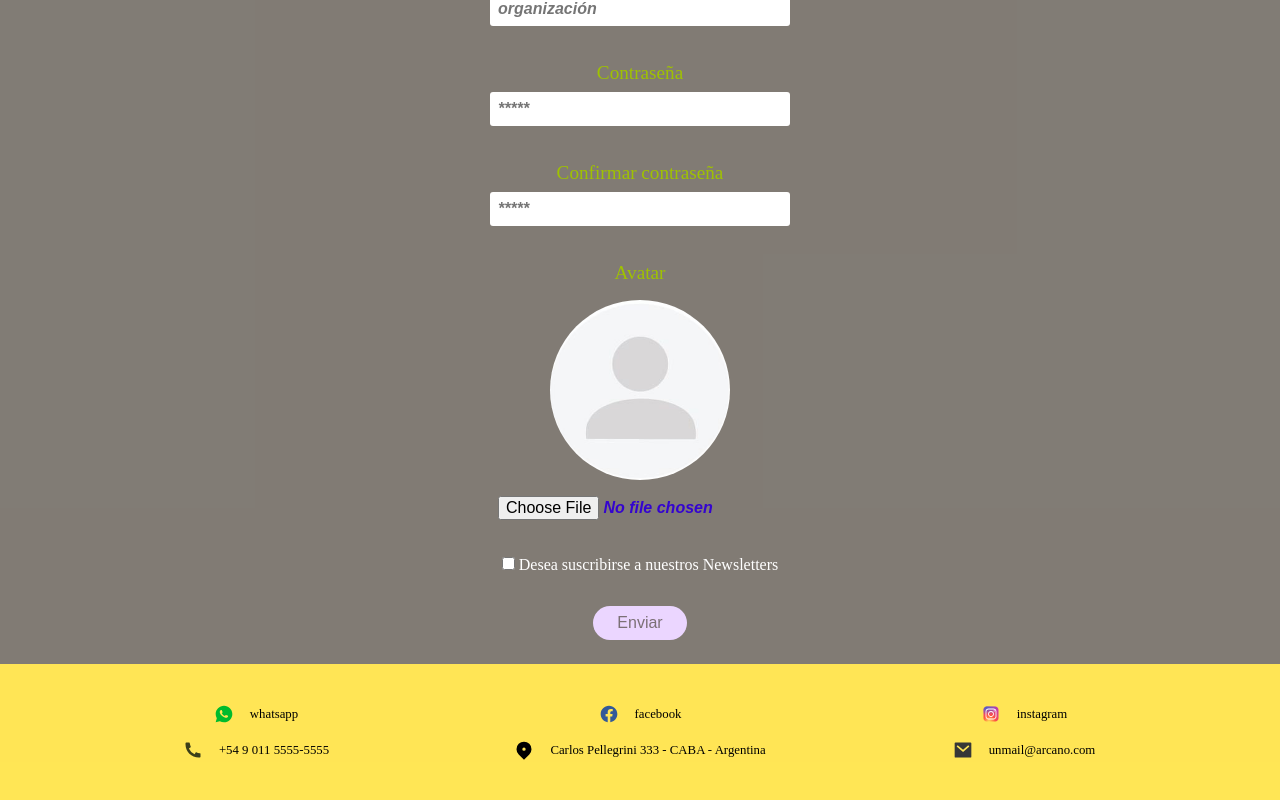
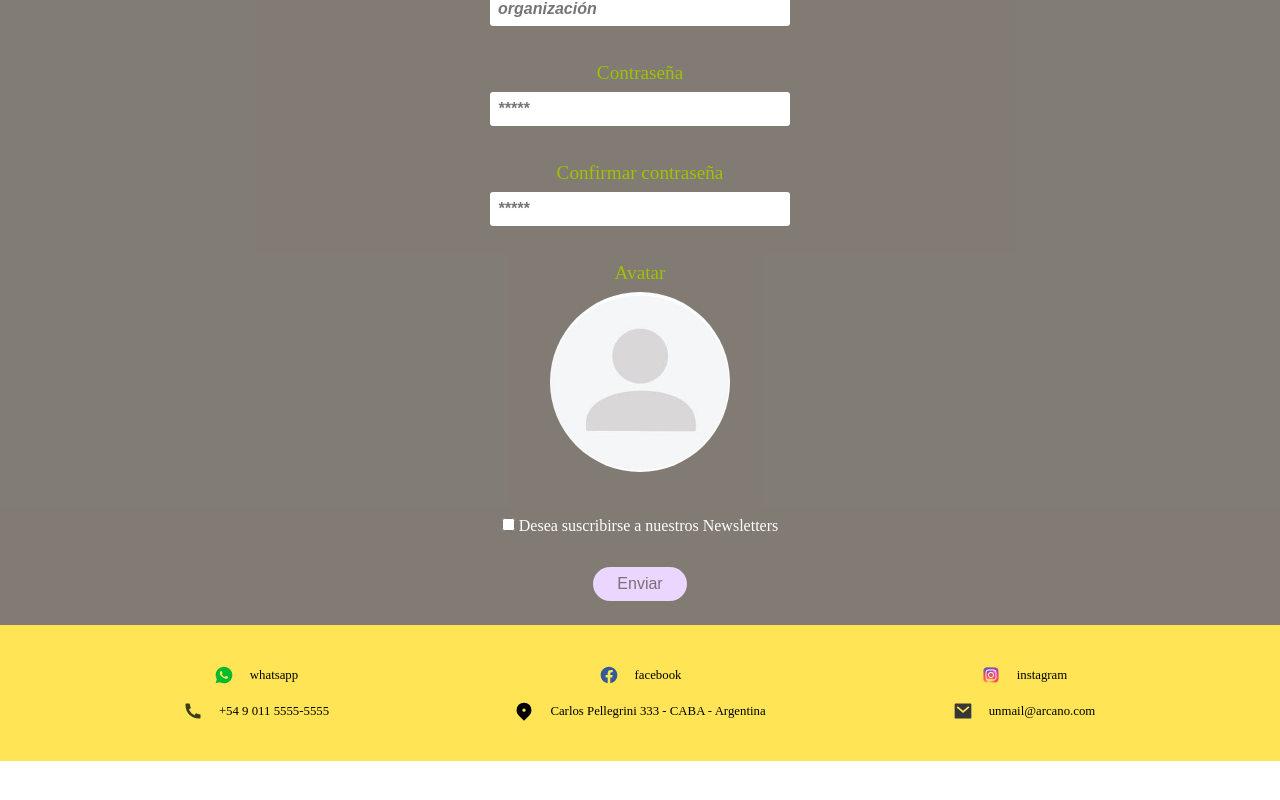
Before and after one commit to gastonh017/arcano, a Next.js app: page /auth/register in a window 1280 px wide. Shown: the part 763-1563 px from the top of the page. After the commit the page ends 1524 px from the top, so only its background shows below. Built offline with nearby package versions, Linux system fonts and the light colour scheme; no server answers.

Commit message:
unificando estilos en el registro de usuarios y el login

```diff
--- a/src/app/auth/register/page.jsx
+++ b/src/app/auth/register/page.js
@@ -213,16 +213,20 @@ export default function UserRegister() {
         />
         {errors.repassword && <p>{errors.repassword.message}</p>}
 
-        <label htmlFor='avatar' >Avatar</label>
+        <label htmlFor='avatar' className={styles.contentImageAvatar}>
+          <p>Avatar</p>
           <Image
             src={file ? URL.createObjectURL(file) : '/images/avatar.jpg'}
             width={180}
             height={180}
             alt='avatar'
-          className={styles.avatar}
+            className={styles.imageAvatar}
           />
+        </label>
         <input
           type="file"
+          name='avatar'
+          id='avatar'
           {...register('avatar',
             {
               validate: (value) => {
@@ -245,6 +249,7 @@ export default function UserRegister() {
           onChange={(e) => {
             setFile(e.target.files[0]);
           }}
+          className={styles.inputFile}
         />
         {errors.avatar && <p>{errors.avatar.message}</p>}
 
--- a/src/app/auth/register/styles.module.css
+++ b/src/app/auth/register/styles.module.css
@@ -72,7 +72,30 @@
   border-radius: 3px;
 }
 
-.avatar {
-  margin-top: 1rem;
+.contentImageAvatar {
+  text-align: center;
+  cursor: pointer;
+}
+
+.contentImageAvatar>p {
+  padding: 0;
+  margin-top: 0;
+}
+
+.imageAvatar {
   border-radius: 50%;
+  margin: .5rem 0 1rem;
+  width: auto;
+  max-width: 25vw;
+  cursor: pointer;
 }
+
+.inputFile {
+  display: none;
+  width: 0.1px;
+  height: 0.1px;
+  opacity: 0;
+  overflow: hidden;
+  position: absolute;
+  z-index: -1;
+}
--- a/src/app/auth/user/styles.module.css
+++ b/src/app/auth/user/styles.module.css
@@ -126,7 +126,7 @@
 }
 
 .imageAvatar {
-  border-radius: 5px;
+  border-radius: 50%;
   margin: .5rem 0 1rem;
   width: auto;
   max-width: 25vw;
```
Also changed, not shown: src/app/api/auth/[...nextauth]/route.js (renamed from src/app/api/auth/[...nextauth]/route.jsx), src/app/api/auth/register/route.js (renamed from src/app/api/auth/register/route.jsx), src/app/api/auth/user/route.js (renamed from src/app/api/auth/user/route.jsx), src/app/auth/login/page.js (renamed from src/app/auth/login/page.jsx), src/app/auth/user/page.js (renamed from src/app/auth/user/page.jsx), src/components/logout.js (renamed from src/components/logout.jsx). Lines whose indentation alone changed are shown as unchanged.
